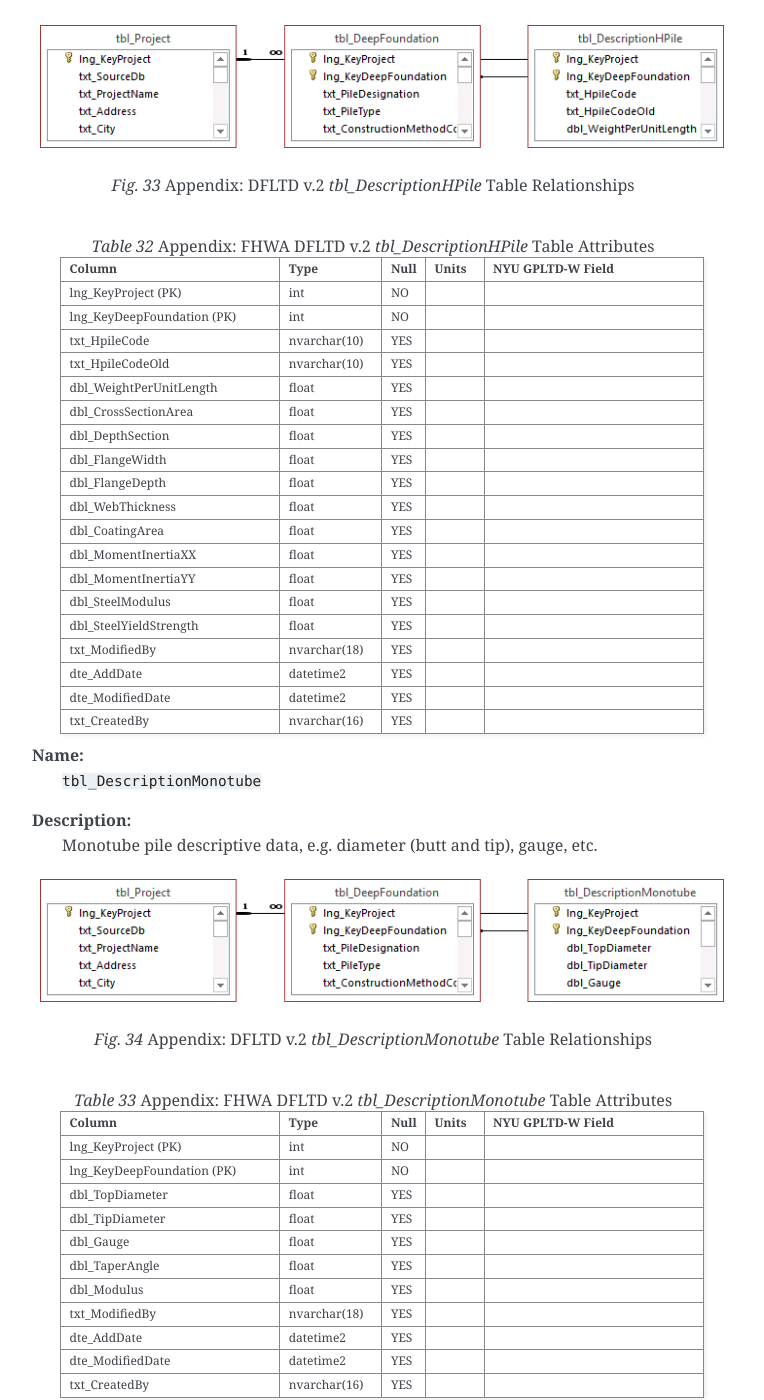
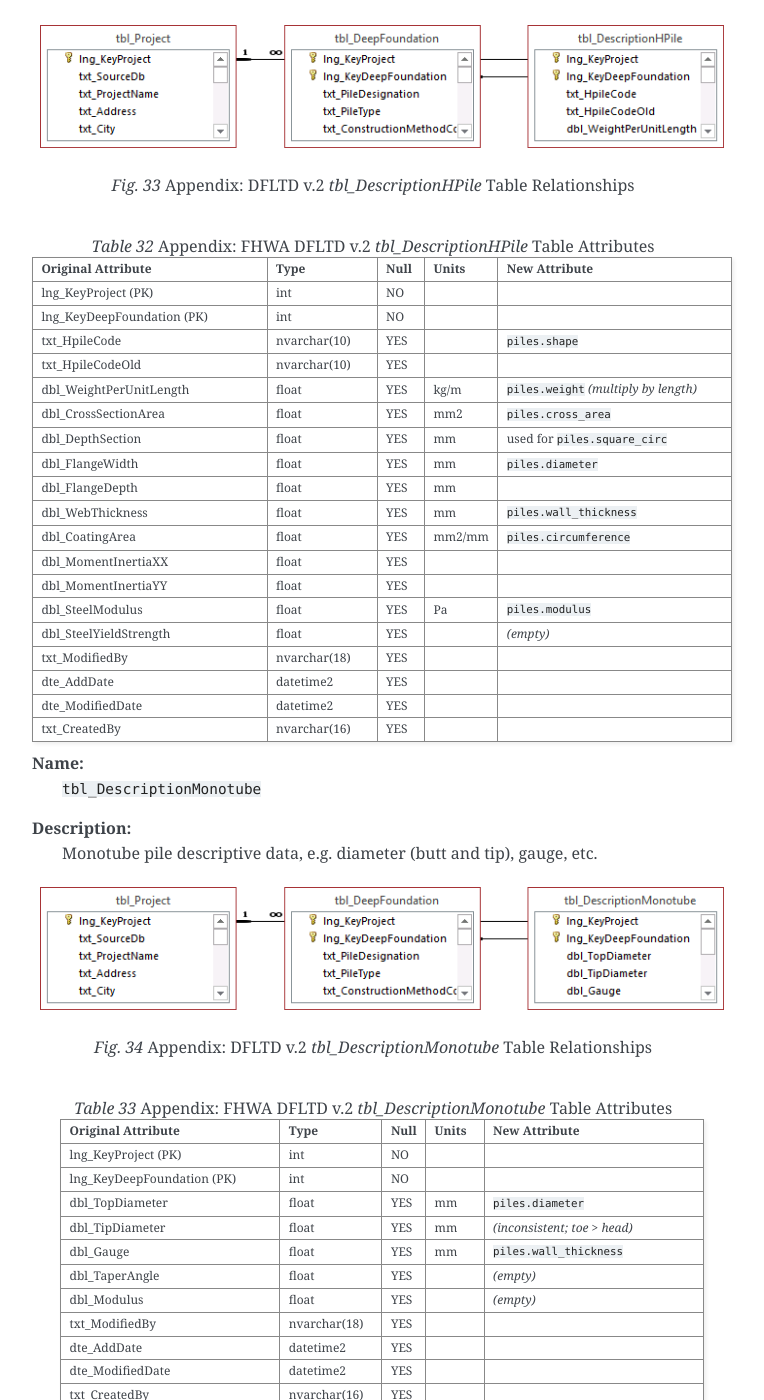
Before and after one commit to nickmachairas/doctorate, a Sphinx documentation site: the page built from docs/a3-db-tables/_db_appendix.rst, in a window 1280 px wide and 1400 px high, scrolled down 42661 px. Shown: the whole window, without its empty margins (378-1142 px from the left). Built offline with Sphinx 7.4.7, drawn with Linux system fonts in a browser that asks for light colours; some of the changed text lies outside the part shown.

Commit message:
working on FHWA ETL

```diff
--- a/docs/2-database/fhwa_dfltd.inc.rst
+++ b/docs/2-database/fhwa_dfltd.inc.rst
@@ -83,4 +83,4 @@
 
 The key takeaway is that the list of projects will conform to the desired query criteria; however, the projects may contain additional explorations, deep foundations, and load tests that were not included in the query criteria.
 
-.. TODO: talk about problems with use, requires MS Access 32-bit, erroneous values
+.. TODO: talk about problems with use, requires MS Access 32-bit, erroneous values, 130 piles without information on even diameter
--- a/docs/a3-db-tables/fhwa_dfltd_appx.inc.rst
+++ b/docs/a3-db-tables/fhwa_dfltd_appx.inc.rst
@@ -559,6 +559,9 @@
    :alt: tbl_DescriptionPolyconcrete.png
 
    Appendix: DFLTD v.2 *tbl_DescriptionPolyconcrete* Table Relationships
+
+
+.. note:: Properties for pile types "OC", "SC"
 
 
 .. csv-table:: Appendix: FHWA DFLTD v.2 *tbl_DescriptionPolyconcrete* Table Attributes
--- a/docs/a3-db-tables/tables/dfltd_v2/tbl_DescriptionHPile.csv
+++ b/docs/a3-db-tables/tables/dfltd_v2/tbl_DescriptionHPile.csv
@@ -1,19 +1,19 @@
-Column,Type,Null,Units,NYU GPLTD-W Field
+Original Attribute,Type,Null,Units,New Attribute
 lng_KeyProject (PK),int,NO,,
 lng_KeyDeepFoundation (PK),int,NO,,
-txt_HpileCode,nvarchar(10),YES,,
+txt_HpileCode,nvarchar(10),YES,,``piles.shape``
 txt_HpileCodeOld,nvarchar(10),YES,,
-dbl_WeightPerUnitLength,float,YES,,
-dbl_CrossSectionArea,float,YES,,
-dbl_DepthSection,float,YES,,
-dbl_FlangeWidth,float,YES,,
-dbl_FlangeDepth,float,YES,,
-dbl_WebThickness,float,YES,,
-dbl_CoatingArea,float,YES,,
+dbl_WeightPerUnitLength,float,YES,kg/m,``piles.weight`` *(multiply by length)*
+dbl_CrossSectionArea,float,YES,mm2,``piles.cross_area``
+dbl_DepthSection,float,YES,mm,used for ``piles.square_circ``
+dbl_FlangeWidth,float,YES,mm,``piles.diameter``
+dbl_FlangeDepth,float,YES,mm,
+dbl_WebThickness,float,YES,mm,``piles.wall_thickness``
+dbl_CoatingArea,float,YES,mm2/mm,``piles.circumference``
 dbl_MomentInertiaXX,float,YES,,
 dbl_MomentInertiaYY,float,YES,,
-dbl_SteelModulus,float,YES,,
-dbl_SteelYieldStrength,float,YES,,
+dbl_SteelModulus,float,YES,Pa,``piles.modulus``
+dbl_SteelYieldStrength,float,YES,,*(empty)*
 txt_ModifiedBy,nvarchar(18),YES,,
 dte_AddDate,datetime2,YES,,
 dte_ModifiedDate,datetime2,YES,,
--- a/docs/a3-db-tables/tables/dfltd_v2/tbl_DescriptionMonotube.csv
+++ b/docs/a3-db-tables/tables/dfltd_v2/tbl_DescriptionMonotube.csv
@@ -1,11 +1,11 @@
-Column,Type,Null,Units,NYU GPLTD-W Field
+Original Attribute,Type,Null,Units,New Attribute
 lng_KeyProject (PK),int,NO,,
 lng_KeyDeepFoundation (PK),int,NO,,
-dbl_TopDiameter,float,YES,,
-dbl_TipDiameter,float,YES,,
-dbl_Gauge,float,YES,,
-dbl_TaperAngle,float,YES,,
-dbl_Modulus,float,YES,,
+dbl_TopDiameter,float,YES,mm,``piles.diameter``
+dbl_TipDiameter,float,YES,mm,*(inconsistent; toe > head)*
+dbl_Gauge,float,YES,mm,``piles.wall_thickness``
+dbl_TaperAngle,float,YES,,*(empty)*
+dbl_Modulus,float,YES,,*(empty)*
 txt_ModifiedBy,nvarchar(18),YES,,
 dte_AddDate,datetime2,YES,,
 dte_ModifiedDate,datetime2,YES,,
--- a/docs/a3-db-tables/tables/dfltd_v2/tbl_DescriptionPolyconcrete.csv
+++ b/docs/a3-db-tables/tables/dfltd_v2/tbl_DescriptionPolyconcrete.csv
@@ -1,17 +1,17 @@
-Column,Type,Null,Units,NYU GPLTD-W Field
+Original Attribute,Type,Null,Units,New Attribute
 lng_KeyProject (PK),int,NO,,
 lng_KeyDeepFoundation (PK),int,NO,,
 dbl_CoreDiameter,float,YES,,
 lng_NumberOfSides,int,YES,,
-dbl_SideLength,float,YES,,
-dbl_EquivalentDiameter,float,YES,,
-dbl_Perimeter,float,YES,,
-dbl_CrossSectionArea,float,YES,,
+dbl_SideLength,float,YES,mm,``piles.diameter`` for 'SC'
+dbl_EquivalentDiameter,float,YES,mm,``piles.diameter`` for 'OC'
+dbl_Perimeter,float,YES,mm,``piles.circumference``
+dbl_CrossSectionArea,float,YES,mm2,``piles.cross_area``
 dbl_MomentInertia,float,YES,,
-dbl_WeightPerUnitLength,float,YES,,
-dbl_ConcreteModulus,float,YES,,
-dbl_ConcreteStrength,float,YES,,
-dbl_PrestressPressure,float,YES,,
+dbl_WeightPerUnitLength,float,YES,kg/m,``piles.weight``
+dbl_ConcreteModulus,float,YES,Pa,``piles.modulus``
+dbl_ConcreteStrength,float,YES,,*(empty)*
+dbl_PrestressPressure,float,YES,,*(empty)*
 txt_PrestressLegacy,nvarchar(1),YES,,
 txt_ReinforceLegacy,nvarchar(18),YES,,
 txt_CreatedBy,nvarchar(16),YES,,
--- a/docs/a3-db-tables/tables/dfltd_v2/tbl_DescriptionSteelPipe.csv
+++ b/docs/a3-db-tables/tables/dfltd_v2/tbl_DescriptionSteelPipe.csv
@@ -1,24 +1,24 @@
-Column,Type,Null,Units,NYU GPLTD-W Field
+Original Attribute,Type,Null,Units,New Attribute
 lng_KeyProject (PK),int,NO,,
 lng_KeyDeepFoundation (PK),int,NO,,
-dbl_WallThickness,float,YES,,
-dbl_OuterDiameter,float,YES,,
+dbl_WallThickness,float,YES,mm,``piles.wall_thickness``
+dbl_OuterDiameter,float,YES,mm,``piles.diameter``
 dbl_InnerDiameter,float,YES,,
-dbl_CrossSectionArea,float,YES,,
-dbl_EndArea,float,YES,,
+dbl_CrossSectionArea,float,YES,mm2,``piles.cross_area``
+dbl_EndArea,float,YES,,*(empty)*
 dbl_MomentInertia,float,YES,,
-dbl_WeightPerUnitLength,float,YES,,
-dbl_SteelModulus,float,YES,,
+dbl_WeightPerUnitLength,float,YES,kg/m,``piles.weight``
+dbl_SteelModulus,float,YES,Pa,``piles.modulus``
 dbl_SteelYieldStrength,float,YES,,
-txt_ConcreteFilledYN,nvarchar(8),YES,,
-dbl_ConcreteDepth,float,YES,,
-dbl_ConcreteStrength,float,YES,,
-dbl_ConcreteModulus,float,YES,,
-dbl_ReinforcementTotalXArea,float,YES,,
-dbl_ReinforcementPctXArea,float,YES,,
-dbl_ReinforcementYieldStrength,float,YES,,
+txt_ConcreteFilledYN,nvarchar(8),YES,,``piles.remarks``
+dbl_ConcreteDepth,float,YES,,*(mostly empty)*
+dbl_ConcreteStrength,float,YES,,*(mostly empty)*
+dbl_ConcreteModulus,float,YES,,*(mostly empty)*
+dbl_ReinforcementTotalXArea,float,YES,,*(mostly empty)*
+dbl_ReinforcementPctXArea,float,YES,,*(empty)*
+dbl_ReinforcementYieldStrength,float,YES,,*(empty)*
 dbl_ReinforcementModulus,float,YES,,
-dbl_CompositeModulus,float,YES,,
+dbl_CompositeModulus,float,YES,Pa,``piles.modulus``
 txt_ArtificialPlugYN,nvarchar(8),YES,,
 txt_ArtificialPlugNote,nvarchar(255),YES,,
 txt_CreatedBy,nvarchar(16),YES,,
--- a/docs/a3-db-tables/tables/dfltd_v2/tbl_DescriptionStepTaper.csv
+++ b/docs/a3-db-tables/tables/dfltd_v2/tbl_DescriptionStepTaper.csv
@@ -1,13 +1,13 @@
-Column,Type,Null,Units,NYU GPLTD-W Field
+Original Attribute,Type,Null,Units,New Attribute
 lng_KeyProject (PK),int,NO,,
 lng_KeyDeepFoundation (PK),int,NO,,
-dbl_Diameter,float,YES,,
-dbl_Gauge,float,YES,,
-txt_ConcreteFilledYN,nvarchar(1),YES,,
+dbl_Diameter,float,YES,mm,``piles.diameter``
+dbl_Gauge,float,YES,,*(empty)*
+txt_ConcreteFilledYN,nvarchar(1),YES,,``piles.remarks``
 dbl_SurfaceArea,float,YES,,
-dbl_CrossSectionArea,float,YES,,
+dbl_CrossSectionArea,float,YES,mm2,``piles.cross_area``
 dbl_MomentInertia,float,YES,,
-dbl_Modulus,float,YES,,
+dbl_Modulus,float,YES,Pa,``piles.modulus``
 txt_CreatedBy,nvarchar(16),YES,,
 dte_AddDate,datetime2,YES,,
 txt_ModifiedBy,nvarchar(18),YES,,
--- a/docs/a3-db-tables/tables/dfltd_v2/tbl_DescriptionTimber.csv
+++ b/docs/a3-db-tables/tables/dfltd_v2/tbl_DescriptionTimber.csv
@@ -1,14 +1,14 @@
-Column,Type,Null,Units,NYU GPLTD-W Field
+Original Attribute,Type,Null,Units,New Attribute
 lng_KeyProject (PK),int,NO,,
 lng_KeyDeepFoundation (PK),int,NO,,
-dbl_TopDiameter,float,YES,,
-dbl_TipDiameter,float,YES,,
-dbl_MomentInertia,float,YES,,
-dbl_Modulus,float,YES,,
-dbl_TaperAngle,float,YES,,
+dbl_TopDiameter,float,YES,mm,``piles.diameter``
+dbl_TipDiameter,float,YES,mm,
+dbl_MomentInertia,float,YES,,*(empty)*
+dbl_Modulus,float,YES,Pa,``piles.modulus``
+dbl_TaperAngle,float,YES,,*(empty)*
 txt_WoodTypeCode,nvarchar(5),YES,,
-dbl_Strength,float,YES,,
-dbl_UnitWeight,float,YES,,
+dbl_Strength,float,YES,,*(empty)*
+dbl_UnitWeight,float,YES,,*(empty)*
 txt_CreatedBy,nvarchar(16),YES,,
 dte_AddDate,datetime2,YES,,
 txt_ModifiedBy,nvarchar(18),YES,,
--- a/docs/a3-db-tables/tables/dfltd_v2/tbl_LoadTest.csv
+++ b/docs/a3-db-tables/tables/dfltd_v2/tbl_LoadTest.csv
@@ -1,13 +1,13 @@
-Column,Type,Null,Units,NYU GPLTD-W Field
+Original Attribute,Type,Null,Units,New Attribute
 lng_KeyProject (PK),int,NO,,
 lng_KeyDeepFoundation (PK),int,NO,,
 lng_KeyLoadTest (PK),int,NO,,
-dte_TestDate,datetime2,YES,,
-dbl_SetupDays,float,YES,,
-txt_LoadTestSubcontractor,nvarchar(255),YES,,
-txt_LoadTestCode,nvarchar(255),YES,,
-txt_LoadTypeCode,nvarchar(255),YES,,
-txt_LoadDirectionCode,nvarchar(225),YES,,
+dte_TestDate,datetime2,YES,date,``load_tests.date_tested``
+dbl_SetupDays,float,YES,days,``load_tests.setup_time``
+txt_LoadTestSubcontractor,nvarchar(255),YES,,``load_tests.tested_by``
+txt_LoadTestCode,nvarchar(255),YES,,``load_tests.direction``
+txt_LoadTypeCode,nvarchar(255),YES,,``load_tests.direction``
+txt_LoadDirectionCode,nvarchar(225),YES,,*(empty)*
 txt_ASTMProcedureCode,nvarchar(255),YES,,
 txt_MaxLoadCriteriaCode,nvarchar(255),YES,,
 txt_FailCriteriaYN,nvarchar(255),YES,,
@@ -22,10 +22,10 @@
 dbl_StaticTotalDisplacement,float,YES,,
 dbl_StaticSideForce,float,YES,,
 dbl_StaticBaseForce,float,YES,,
-dbl_StaticSideForceWithResidual,float,YES,,
-dbl_StaticBaseForceWithResidual,float,YES,,
-dbl_StaticBaseDisplacement,float,YES,,
-txt_StatnamicTestIDLegacy,nvarchar(255),YES,,
+dbl_StaticSideForceWithResidual,float,YES,,*(empty)*
+dbl_StaticBaseForceWithResidual,float,YES,,*(empty)*
+dbl_StaticBaseDisplacement,float,YES,,*(empty)*
+txt_StatnamicTestIDLegacy,nvarchar(255),YES,,*(empty)*
 dbl_StatnamicDevice,float,YES,,
 txt_StatnamicCatchSystem,nvarchar(5),YES,,
 dbl_StatnamicTotTime,float,YES,,
@@ -62,8 +62,8 @@
 dbl_OCellMaxTopDisplacement,float,YES,,
 dbl_OCellMaxTipLoad,float,YES,,
 dbl_OCellMaxTipDisplacement,float,YES,,
-txt_StaticLegacy,nvarchar(1),YES,,
-txt_LoadTestRemarks,nvarchar(255),YES,,
+txt_StaticLegacy,nvarchar(1),YES,,*(empty)*
+txt_LoadTestRemarks,nvarchar(255),YES,,*(empty)*
 txt_CreatedBy,nvarchar(16),YES,,
 dte_AddDate,datetime2,YES,,
 txt_ModifiedBy,nvarchar(18),YES,,
```
